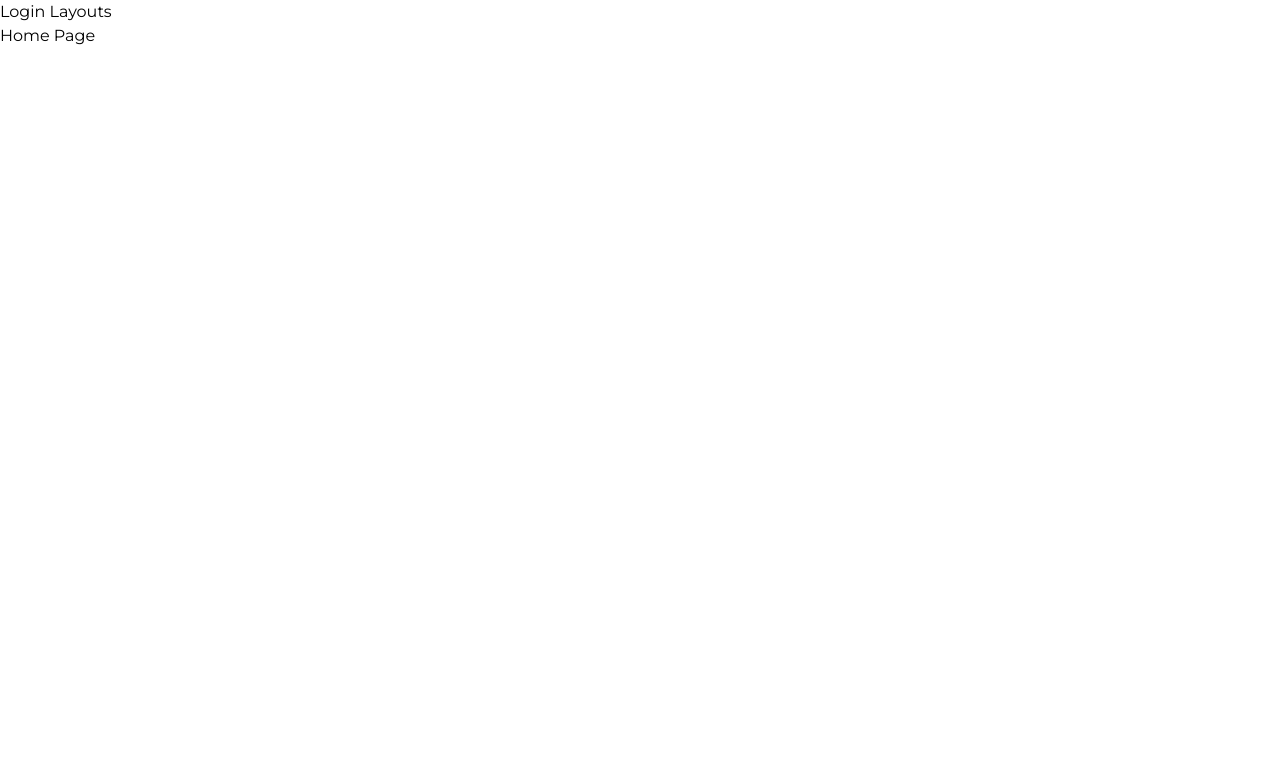
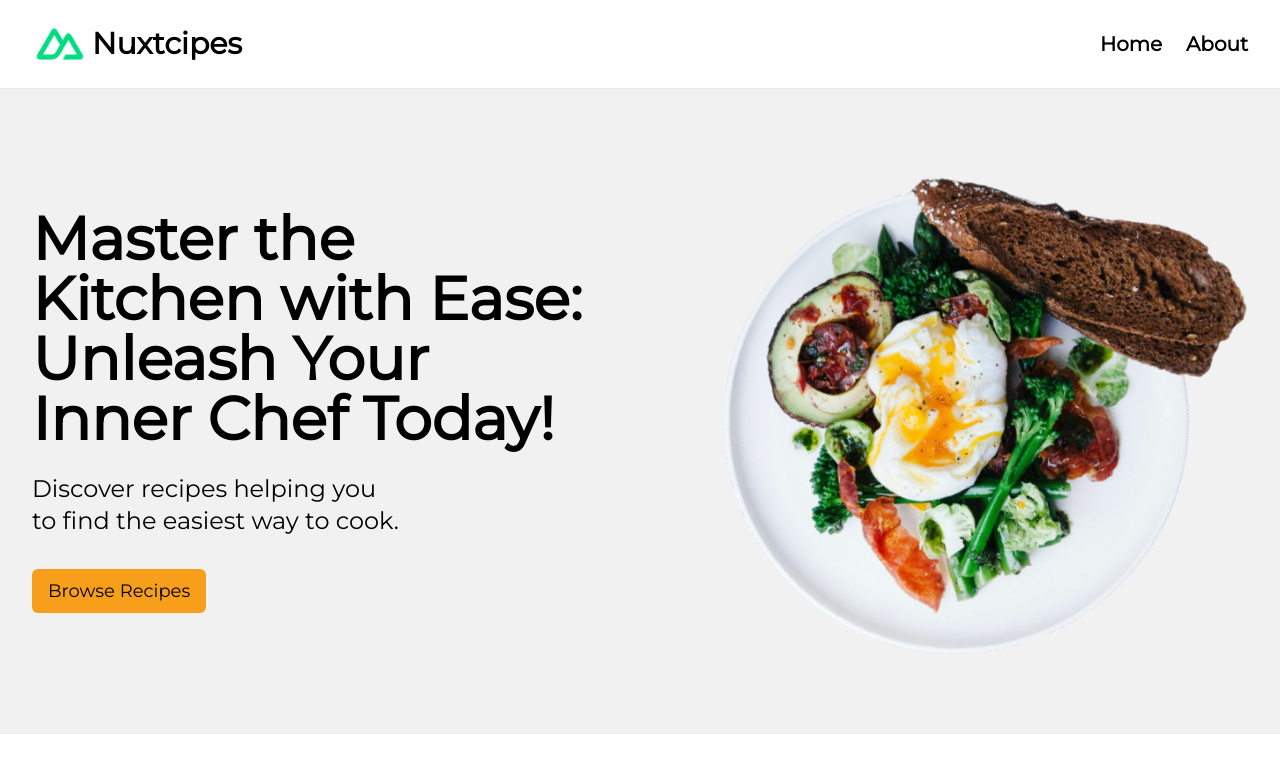
Before and after one commit to IT-joy/recipe-app, a Nuxt app: page / in a window 1280 px wide. Shown: the top 772 px of the page. Built offline with nearby package versions, Linux system fonts and the light colour scheme.

Commit message:
Add content to Home Page

```diff
--- a/app/pages/index.vue
+++ b/app/pages/index.vue
@@ -1,11 +1,30 @@
-<script setup lang="ts">
-definePageMeta({
-  layout: 'login',
-});
-</script>
+<script setup lang="ts"></script>
 
 <template>
-  <div>
-    <h1>Home Page</h1>
-  </div>
+  <main>
+    <section class="bg-[#f1f1f1]">
+      <div class="container flex flex-col lg:flex-row items-center py-20 gap-10">
+        <div class="flex-1 order-2 lg:order-1 text-center lg:text-left">
+          <h1 class="text-4xl lg:text-6xl font-extrabold mb-6 text-balance">
+            Master the Kitchen with Ease: Unleash Your Inner Chef Today!
+          </h1>
+          <p class="text-xl lg:text-2xl mb-8 text-balance">
+            Discover recipes helping you to find the easiest way to cook.
+          </p>
+          <button class="px-4 py-2 tex-white self-start bg-dodgeroll-gold rounded-md text-lg cursor-pointer">
+            Browse Recipes
+          </button>
+        </div>
+        <div class="flex-1 order-1 lg:order-2">
+          <NuxtImg
+            sizes="xs:100vw sm:667px"
+            src="/nuxt-course-hero.png"
+            format="webp"
+            densities="x1"
+            alt=""
+          />
+        </div>
+      </div>
+    </section>
+  </main>
 </template>
```
Also changed, not shown: public/nuxt-course-hero.png (added).
